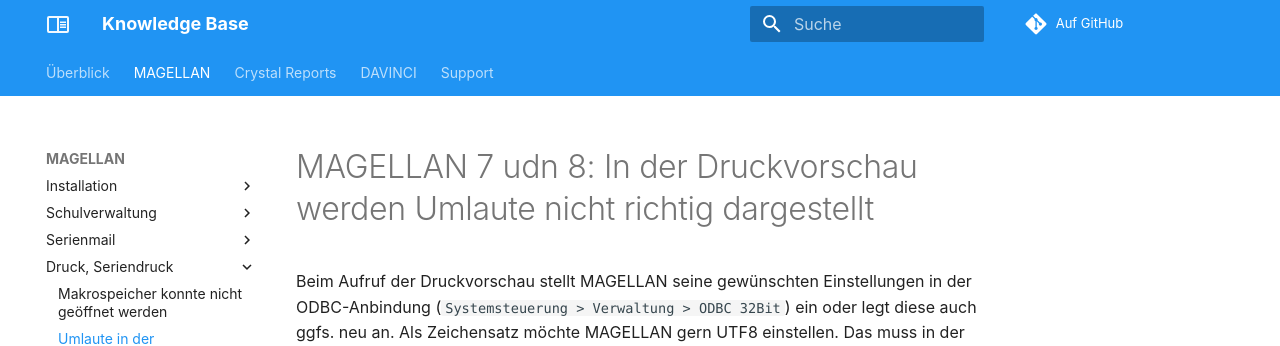
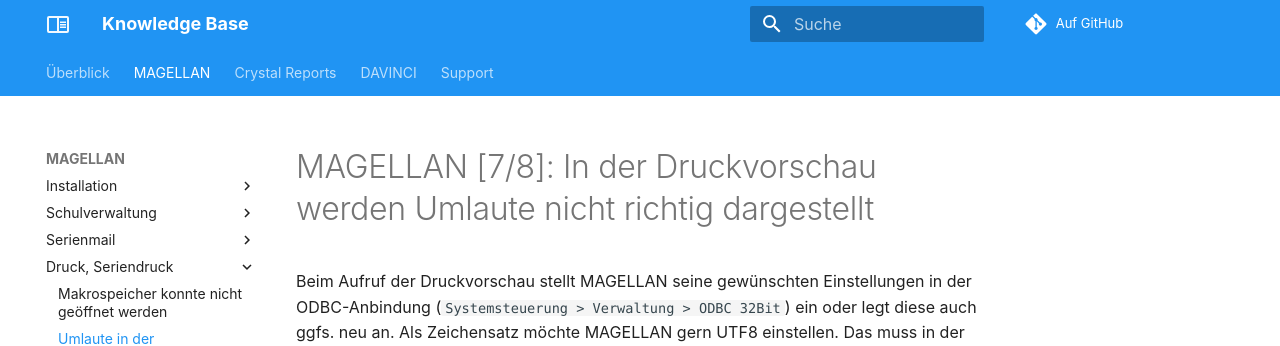
Before and after one commit to stuebersystems/doc.kb.de, an MkDocs documentation site: the page built from docs/magellan/umlaute_druck.md, in a window 1280 px wide and 1314 px high. Shown: the top 346 px of the window. Built offline with MkDocs 1.6.1 and Material for MkDocs 9.7.7, drawn with Linux system fonts in a browser that asks for light colours; comment, search, counter and statistics services are not loaded; old or Windows-style settings are respelled for this version of MkDocs.

Commit message:
no message

```diff
--- a/docs/magellan/umlaute_druck.md
+++ b/docs/magellan/umlaute_druck.md
@@ -1,11 +1,9 @@
-# MAGELLAN 7 udn 8: In der Druckvorschau werden Umlaute nicht richtig dargestellt
+# MAGELLAN [7/8]: In der Druckvorschau werden Umlaute nicht richtig dargestellt
 
 Beim Aufruf der Druckvorschau stellt MAGELLAN seine gewünschten Einstellungen in der ODBC-Anbindung (`Systemsteuerung > Verwaltung > ODBC 32Bit`) ein oder legt diese auch ggfs. neu an.
 Als Zeichensatz möchte MAGELLAN gern UTF8 einstellen. Das muss in der Liste aber auch vorhanden sein.
 
-
-> Wichtig ist, dass der Eintrag nicht nur im Feld sichtbar ist, sondern auch in der Liste hinter diesem Feld auswählbar ist!
-> Bei Rechnern, auf denen dieser Eintrag in der Liste fehlt, muss bitte der Treiber aktualisiert werden.
+> Wichtig ist, dass der Eintrag nicht nur im Feld sichtbar ist, sondern auch in der Liste hinter diesem Feld auswählbar ist! Bei Rechnern, auf denen dieser Eintrag in der Liste fehlt, muss bitte der Treiber aktualisiert werden.
 
 ![Hier ist der Eintrag korrekt in der Liste vorhanden](/assets/images/odbc_umlaute.png)
 
```
